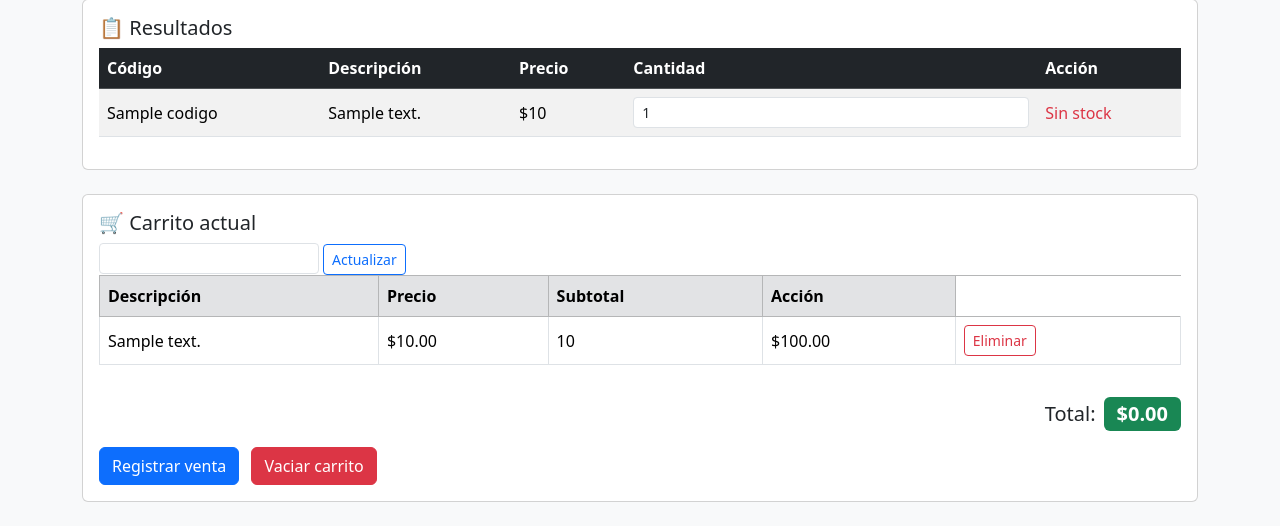
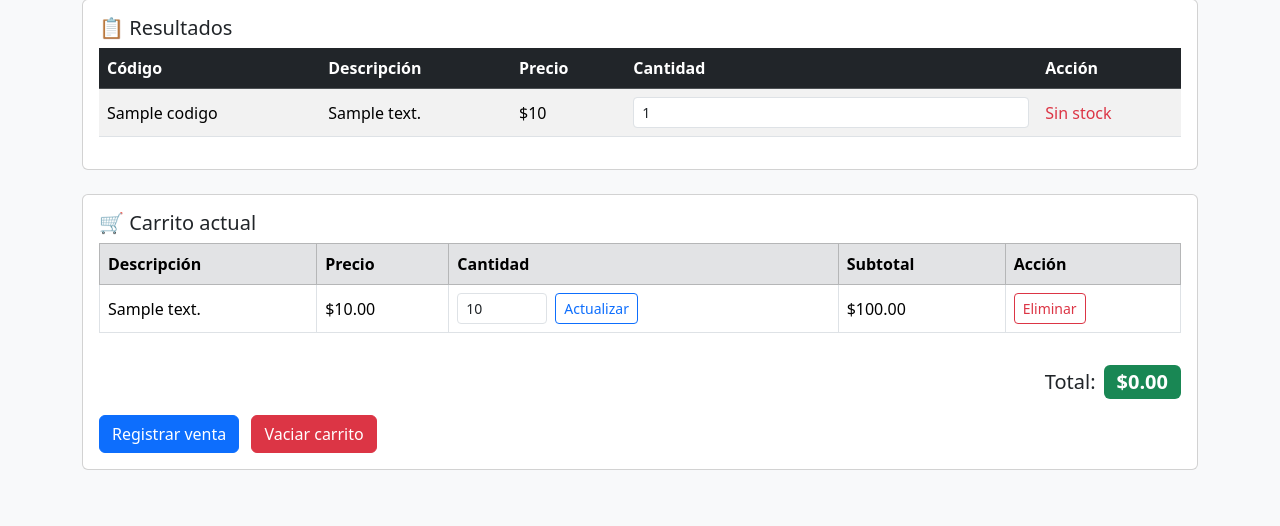
Before and after one commit to Isaiasarce-code/Punto-de-venta, a Flask app: template templates/buscar.html in a window 1280 px wide. Shown: the part 311-837 px from the top of the page. After the commit the page ends 781 px from the top, so only its background shows below. Run offline with Flask 3, Linux system fonts and the light colour scheme; the template is opened without the code that fills it: most values are stand-ins (such as "Sample title", 1, 10 or a date in 2020).

Commit message:
Update buscar.html

```diff
--- a/templates/buscar.html
+++ b/templates/buscar.html
@@ -64,10 +64,6 @@
                                 <td>{{ prod['codigo'] }}</td>
                                 <td>{{ prod['descripcion'] }}</td>
                                 <td>${{ prod['precio'] }}</td>
-
-
-
-
                                 <td>
                                     <input type="number" name="cantidad" min="1" max="{{ prod['cantidad'] }}" step="1" value="1" required class="form-control form-control-sm">
                                     <input type="hidden" name="codigo" value="{{ prod['codigo'] }}">
@@ -81,7 +77,6 @@
                                         <span class="text-danger">Sin stock</span>
                                     {% endif %}
                                 </td>
-
                             </tr>
                         </form>
                     {% endfor %}
@@ -91,7 +86,6 @@
         </div>
     </div>
     {% endif %}
-
 
     {% if carrito %}
     <div class="card">
@@ -103,11 +97,7 @@
                         <tr>
                             <th>Descripción</th>
                             <th>Precio</th>
-                        <form action="/modificar_cantidad" method="post" class="d-inline">
-                            <input type="hidden" name="index" value="{{ loop.index0 }}">
-                            <input type="number" name="nueva_cantidad" value="{{ cantidad }}" min="1" class="form-control form-control-sm d-inline w-auto me-1" style="width: 80px;" required>
-                            <button type="submit" class="btn btn-outline-primary btn-sm">Actualizar</button>
-                        </form>
+                            <th>Cantidad</th>
                             <th>Subtotal</th>
                             <th>Acción</th>
                         </tr>
@@ -120,7 +110,13 @@
                         <tr>
                             <td>{{ item.descripcion }}</td>
                             <td>${{ "%.2f"|format(precio) }}</td>
-                            <td>{{ cantidad }}</td>
+                            <td>
+                                <form action="/modificar_cantidad" method="post" class="d-flex align-items-center">
+                                    <input type="hidden" name="index" value="{{ loop.index0 }}">
+                                    <input type="number" name="nueva_cantidad" value="{{ cantidad }}" min="1" class="form-control form-control-sm me-2" style="width: 90px;" required>
+                                    <button type="submit" class="btn btn-outline-primary btn-sm">Actualizar</button>
+                                </form>
+                            </td>
                             <td>${{ "%.2f"|format(subtotal) }}</td>
                             <td>
                                 <form action="/eliminar_item" method="post">
@@ -134,18 +130,15 @@
                 </table>
             </div>
 
-        <!-- 🎯 Total fuera de la tabla -->
             <div class="d-flex justify-content-end align-items-center mt-3">
                 <h5 class="me-2 mb-0">Total:</h5>
                 <span class="badge bg-success fs-5">${{ "%.2f"|format(total) }}</span>
             </div>
 
-        <!-- Botones -->
             <div class="mt-3">
                 <form action="/vender" method="post" class="d-inline">
                     <button type="submit" class="btn btn-primary">Registrar venta</button>
                 </form>
-
                 <form action="/vaciar_carrito" method="post" class="d-inline ms-2">
                     <button type="submit" class="btn btn-danger">Vaciar carrito</button>
                 </form>
@@ -153,8 +146,7 @@
         </div>
     </div>
     {% endif %}
+</div>
 
-
-</div>
 </body>
 </html>
```
Lines whose indentation alone changed are shown as unchanged.
